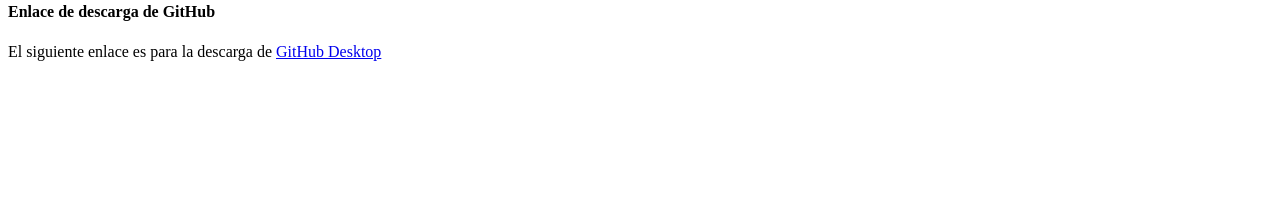
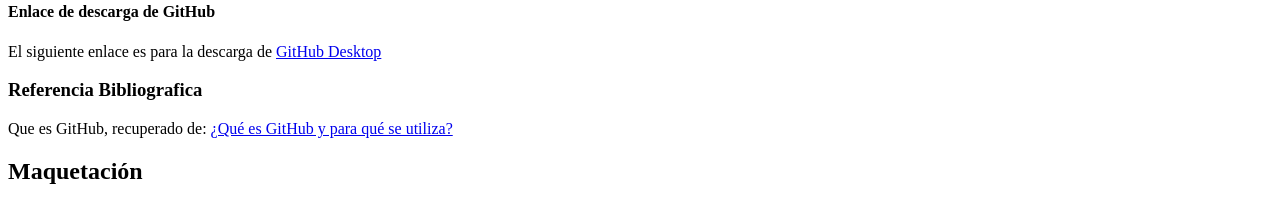
Before and after one commit to CristianParrado/DSW-cristianParrado, a plain HTML site: page planning.html in a window 1280 px wide. Shown: the part 777-982 px from the top of the page. Before the commit the page ends 854 px from the top, so only its background shows below. Drawn offline with Linux system fonts and the light colour scheme.

Commit message:
Update planning.html

```diff
--- a/planning.html
+++ b/planning.html
@@ -27,3 +27,6 @@
 
   <h4>Enlace de descarga de GitHub</h4>
   <p>El siguiente enlace es para la descarga de <a href="https://desktop.github.com/"> GitHub Desktop</a>
+    <h3>Referencia Bibliografica</h3>
+  <p>Que es GitHub, recuperado de: <a href="https://www.hostinger.co/tutoriales/que-es-github/">¿Qué es GitHub y para qué se utiliza?</a>
+ <h2>Maquetación</h2>
```
